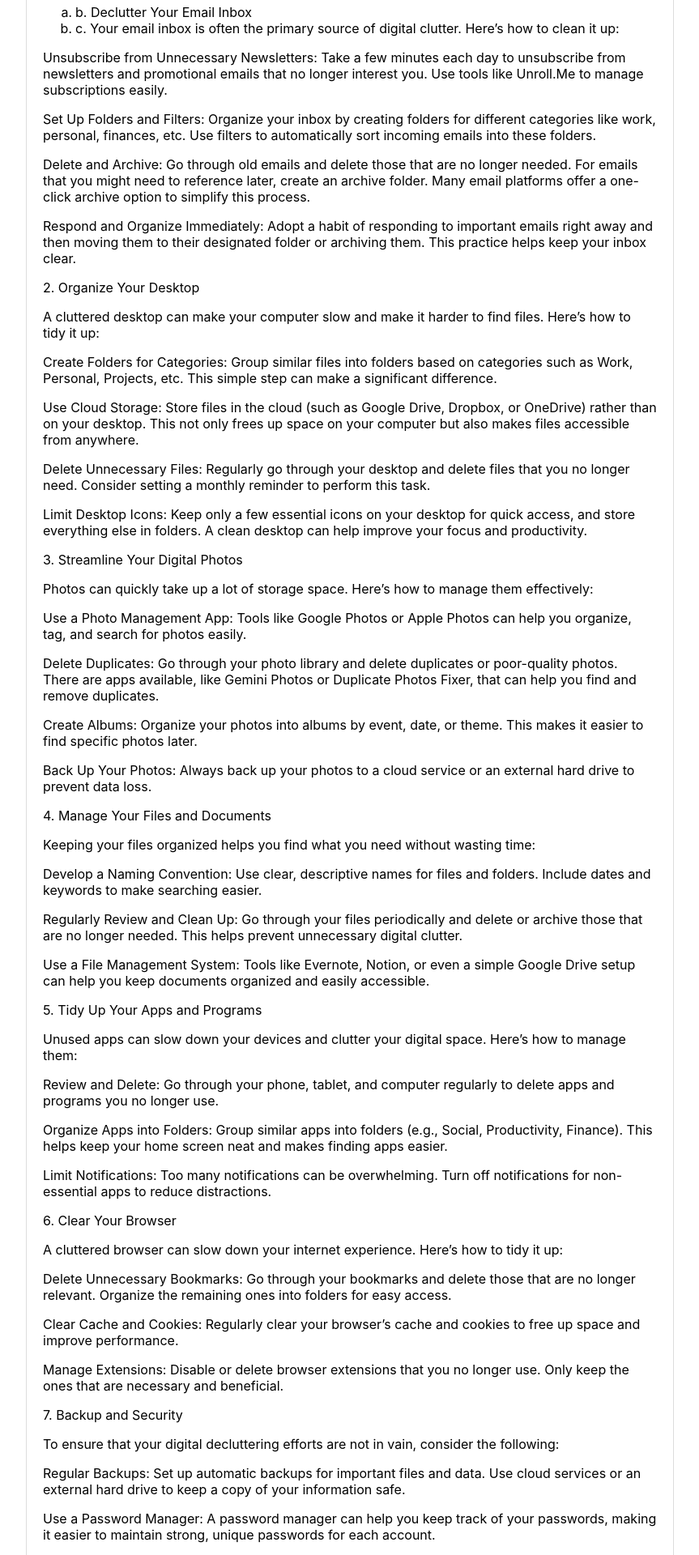
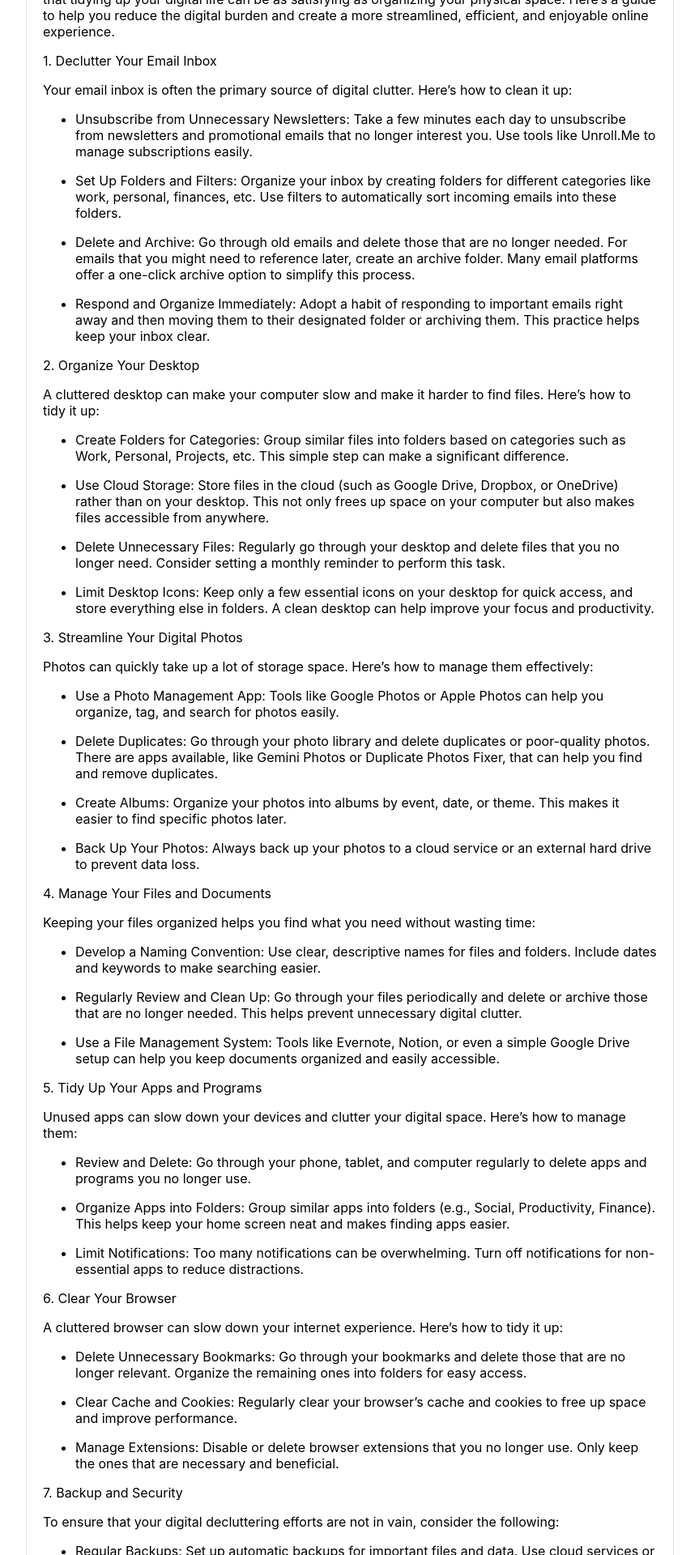
Before and after one commit to avaarm/blog-template, a React (Create React App) app: page / in a window 1280 px wide. Shown: the part 380-2300 px from the top of the page at 81% size, without its empty margins (208-1071 px from the left). Built offline with nearby package versions, Linux system fonts and the light colour scheme.

Commit message:
first blog post

```diff
--- a/src/App.js
+++ b/src/App.js
@@ -1,13 +1,13 @@
 import React from 'react';
 import './App.css';
-import Logo from './Logo'
+import Logo from './Logo';
 
 function App() {
   return (
     <div className="App">
       <header>
         <Logo />
-        <h1> </h1>
+        <h1>Your Blog Title</h1>
       </header>
       <main>
         <BlogList />
@@ -22,56 +22,56 @@ function BlogList() {
       id: 1,
       title: 'The Digital Magic of Tidying Up: A Guide to Declutter Your Digital Life',
       content: `
-
 In our increasingly digital world, it’s easy for our digital lives to become cluttered with endless emails, files, photos, and apps. Just like a messy room, a chaotic digital space can lead to stress, reduce productivity, and make it difficult to find what you need when you need it. The good news is that tidying up your digital life can be as satisfying as organizing your physical space. Here’s a guide to help you reduce the digital burden and create a more streamlined, efficient, and enjoyable online experience.
 
 1. Declutter Your Email Inbox
 Your email inbox is often the primary source of digital clutter. Here’s how to clean it up:
+- Unsubscribe from Unnecessary Newsletters: Take a few minutes each day to unsubscribe from newsletters and promotional emails that no longer interest you. Use tools like Unroll.Me to manage subscriptions easily.
+- Set Up Folders and Filters: Organize your inbox by creating folders for different categories like work, personal, finances, etc. Use filters to automatically sort incoming emails into these folders.
+- Delete and Archive: Go through old emails and delete those that are no longer needed. For emails that you might need to reference later, create an archive folder. Many email platforms offer a one-click archive option to simplify this process.
+- Respond and Organize Immediately: Adopt a habit of responding to important emails right away and then moving them to their designated folder or archiving them. This practice helps keep your inbox clear.
 
-Unsubscribe from Unnecessary Newsletters: Take a few minutes each day to unsubscribe from newsletters and promotional emails that no longer interest you. Use tools like Unroll.Me to manage subscriptions easily.
-Set Up Folders and Filters: Organize your inbox by creating folders for different categories like work, personal, finances, etc. Use filters to automatically sort incoming emails into these folders.
-Delete and Archive: Go through old emails and delete those that are no longer needed. For emails that you might need to reference later, create an archive folder. Many email platforms offer a one-click archive option to simplify this process.
-Respond and Organize Immediately: Adopt a habit of responding to important emails right away and then moving them to their designated folder or archiving them. This practice helps keep your inbox clear.
 2. Organize Your Desktop
 A cluttered desktop can make your computer slow and make it harder to find files. Here’s how to tidy it up:
+- Create Folders for Categories: Group similar files into folders based on categories such as Work, Personal, Projects, etc. This simple step can make a significant difference.
+- Use Cloud Storage: Store files in the cloud (such as Google Drive, Dropbox, or OneDrive) rather than on your desktop. This not only frees up space on your computer but also makes files accessible from anywhere.
+- Delete Unnecessary Files: Regularly go through your desktop and delete files that you no longer need. Consider setting a monthly reminder to perform this task.
+- Limit Desktop Icons: Keep only a few essential icons on your desktop for quick access, and store everything else in folders. A clean desktop can help improve your focus and productivity.
 
-Create Folders for Categories: Group similar files into folders based on categories such as Work, Personal, Projects, etc. This simple step can make a significant difference.
-Use Cloud Storage: Store files in the cloud (such as Google Drive, Dropbox, or OneDrive) rather than on your desktop. This not only frees up space on your computer but also makes files accessible from anywhere.
-Delete Unnecessary Files: Regularly go through your desktop and delete files that you no longer need. Consider setting a monthly reminder to perform this task.
-Limit Desktop Icons: Keep only a few essential icons on your desktop for quick access, and store everything else in folders. A clean desktop can help improve your focus and productivity.
 3. Streamline Your Digital Photos
 Photos can quickly take up a lot of storage space. Here’s how to manage them effectively:
+- Use a Photo Management App: Tools like Google Photos or Apple Photos can help you organize, tag, and search for photos easily.
+- Delete Duplicates: Go through your photo library and delete duplicates or poor-quality photos. There are apps available, like Gemini Photos or Duplicate Photos Fixer, that can help you find and remove duplicates.
+- Create Albums: Organize your photos into albums by event, date, or theme. This makes it easier to find specific photos later.
+- Back Up Your Photos: Always back up your photos to a cloud service or an external hard drive to prevent data loss.
 
-Use a Photo Management App: Tools like Google Photos or Apple Photos can help you organize, tag, and search for photos easily.
-Delete Duplicates: Go through your photo library and delete duplicates or poor-quality photos. There are apps available, like Gemini Photos or Duplicate Photos Fixer, that can help you find and remove duplicates.
-Create Albums: Organize your photos into albums by event, date, or theme. This makes it easier to find specific photos later.
-Back Up Your Photos: Always back up your photos to a cloud service or an external hard drive to prevent data loss.
 4. Manage Your Files and Documents
 Keeping your files organized helps you find what you need without wasting time:
+- Develop a Naming Convention: Use clear, descriptive names for files and folders. Include dates and keywords to make searching easier.
+- Regularly Review and Clean Up: Go through your files periodically and delete or archive those that are no longer needed. This helps prevent unnecessary digital clutter.
+- Use a File Management System: Tools like Evernote, Notion, or even a simple Google Drive setup can help you keep documents organized and easily accessible.
 
-Develop a Naming Convention: Use clear, descriptive names for files and folders. Include dates and keywords to make searching easier.
-Regularly Review and Clean Up: Go through your files periodically and delete or archive those that are no longer needed. This helps prevent unnecessary digital clutter.
-Use a File Management System: Tools like Evernote, Notion, or even a simple Google Drive setup can help you keep documents organized and easily accessible.
 5. Tidy Up Your Apps and Programs
 Unused apps can slow down your devices and clutter your digital space. Here’s how to manage them:
+- Review and Delete: Go through your phone, tablet, and computer regularly to delete apps and programs you no longer use.
+- Organize Apps into Folders: Group similar apps into folders (e.g., Social, Productivity, Finance). This helps keep your home screen neat and makes finding apps easier.
+- Limit Notifications: Too many notifications can be overwhelming. Turn off notifications for non-essential apps to reduce distractions.
 
-Review and Delete: Go through your phone, tablet, and computer regularly to delete apps and programs you no longer use.
-Organize Apps into Folders: Group similar apps into folders (e.g., Social, Productivity, Finance). This helps keep your home screen neat and makes finding apps easier.
-Limit Notifications: Too many notifications can be overwhelming. Turn off notifications for non-essential apps to reduce distractions.
 6. Clear Your Browser
 A cluttered browser can slow down your internet experience. Here’s how to tidy it up:
+- Delete Unnecessary Bookmarks: Go through your bookmarks and delete those that are no longer relevant. Organize the remaining ones into folders for easy access.
+- Clear Cache and Cookies: Regularly clear your browser’s cache and cookies to free up space and improve performance.
+- Manage Extensions: Disable or delete browser extensions that you no longer use. Only keep the ones that are necessary and beneficial.
 
-Delete Unnecessary Bookmarks: Go through your bookmarks and delete those that are no longer relevant. Organize the remaining ones into folders for easy access.
-Clear Cache and Cookies: Regularly clear your browser’s cache and cookies to free up space and improve performance.
-Manage Extensions: Disable or delete browser extensions that you no longer use. Only keep the ones that are necessary and beneficial.
 7. Backup and Security
 To ensure that your digital decluttering efforts are not in vain, consider the following:
+- Regular Backups: Set up automatic backups for important files and data. Use cloud services or an external hard drive to keep a copy of your information safe.
+- Use a Password Manager: A password manager can help you keep track of your passwords, making it easier to maintain strong, unique passwords for each account.
+- Stay Updated: Keep your operating systems, apps, and security software up to date to protect against viruses and malware.
 
-Regular Backups: Set up automatic backups for important files and data. Use cloud services or an external hard drive to keep a copy of your information safe.
-Use a Password Manager: A password manager can help you keep track of your passwords, making it easier to maintain strong, unique passwords for each account.
-Stay Updated: Keep your operating systems, apps, and security software up to date to protect against viruses and malware.
 Conclusion: The Magic of a Tidy Digital Life
-By taking the time to declutter and organize your digital space, you can reduce stress, increase productivity, and enjoy a more efficient digital experience. The magic of tidying up is not just about creating space, but also about creating a sense of order and calm in your digital life. Start small, be consistent, and enjoy the benefits of a well-organized digital world!`,
+By taking the time to declutter and organize your digital space, you can reduce stress, increase productivity, and enjoy a more efficient digital experience. The magic of tidying up is not just about creating space, but also about creating a sense of order and calm in your digital life. Start small, be consistent, and enjoy the benefits of a well-organized digital world!
+`,
       date: new Date('2024-08-26T10:00:00'),
       link: '/post/1'
     }
@@ -99,33 +99,19 @@ function BlogPost({ title, content, date, link }) {
       <p className="post-date">{formatDate(date)}</p>
       <div className="post-content">
         {content.split('\n\n').map((paragraph, index) => {
-          const lines = paragraph.split('\n');
-          if (lines[0].trim().match(/^\d+\.\s/)) {
-            const listItems = lines.map((item, itemIndex) => (
-              <li key={`${index}-${itemIndex}`}>
-                {String.fromCharCode(itemIndex + 97 + 1) + '. '}{item.replace(/^\d+\.\s/, '')}
-              </li>
-            ));
+          const lines = paragraph.split('\n').filter(line => line.trim() !== '');
+          if (lines.length > 1 && lines[0].trim().match(/^\d+\.\s/)) {
             return (
-              <ol key={index} type="a">
-                {listItems}
-              </ol>
-            );
-          } else if (lines[0].startsWith('- ')) {
-            const listItems = lines.map((item, itemIndex) => (
-              <li key={`${index}-${itemIndex}`}>
-                <span className="bullet">•</span> {item.replace('- ', '')}
-              </li>
-            ));
-            return (
-              <ul key={index}>
-                {listItems}
-              </ul>
+              <div key={index}>
+                {lines.map((line, lineIndex) => (
+                  line.trim().startsWith('- ') ?
+                  <ul key={`${index}-${lineIndex}`}><li>{line.trim().replace('- ', '')}</li></ul> :
+                  <p key={`${index}-${lineIndex}`}>{line}</p>
+                ))}
+              </div>
             );
           } else {
-            return lines.map((line, lineIndex) => (
-              <p key={`${index}-${lineIndex}`}>{line}</p>
-            ));
+            return <p key={index}>{paragraph}</p>;
           }
         })}
       </div>
```
